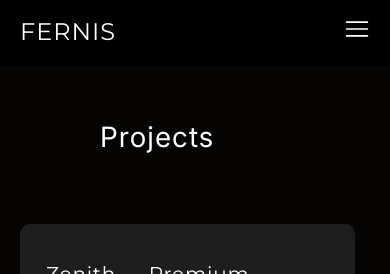
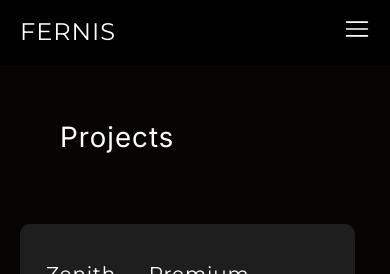
Before and after one commit to anastasiiayerashova/karyna.portfolio, a React (Vite) app: page /projects in a window 390 px wide. Shown: the top 274 px of the page. Built offline with nearby package versions, Linux system fonts and the light colour scheme.

Commit message:
projects mob

```diff
--- a/src/components/Projects/Projects.module.css
+++ b/src/components/Projects/Projects.module.css
@@ -1,3 +1,17 @@
+@media screen and (max-width: 767px) {
+  .container {
+    padding: 40px 20px;
+    margin-top: 80px;
+  }
+
+  .title {
+    padding-left: 40px;
+    padding-bottom: 70px;
+    font-size: 28px;
+  }
+}
+
+@media screen and (min-width: 768px) {
   .container {
     padding: 40px 20px;
     margin-top: 80px;
@@ -7,6 +21,7 @@
     padding-left: 80px;
     padding-bottom: 70px;
     font-size: 28px;
+  }
 }
 
 @media screen and (min-width: 1280px) {
```
Lines whose indentation alone changed are shown as unchanged.
